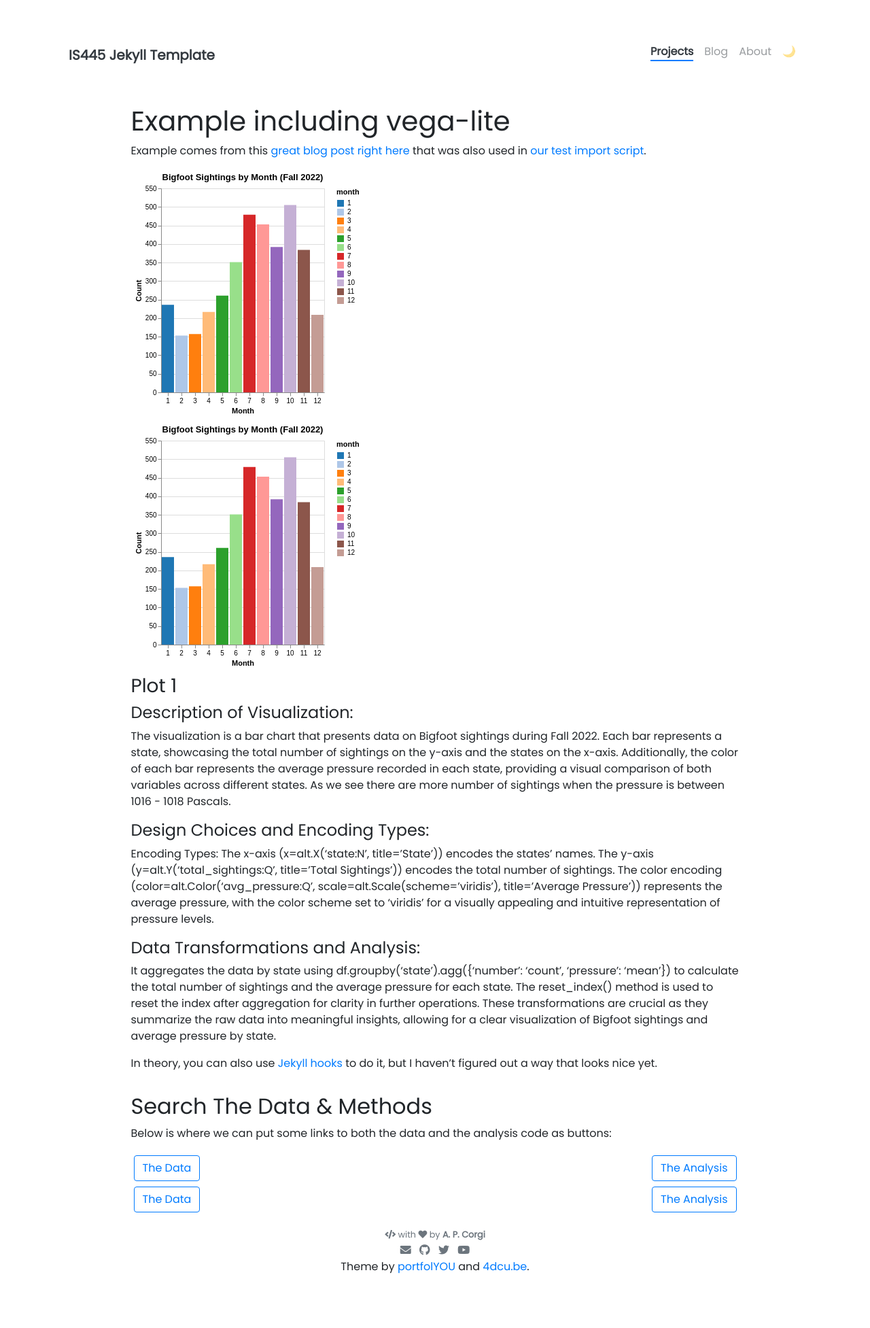
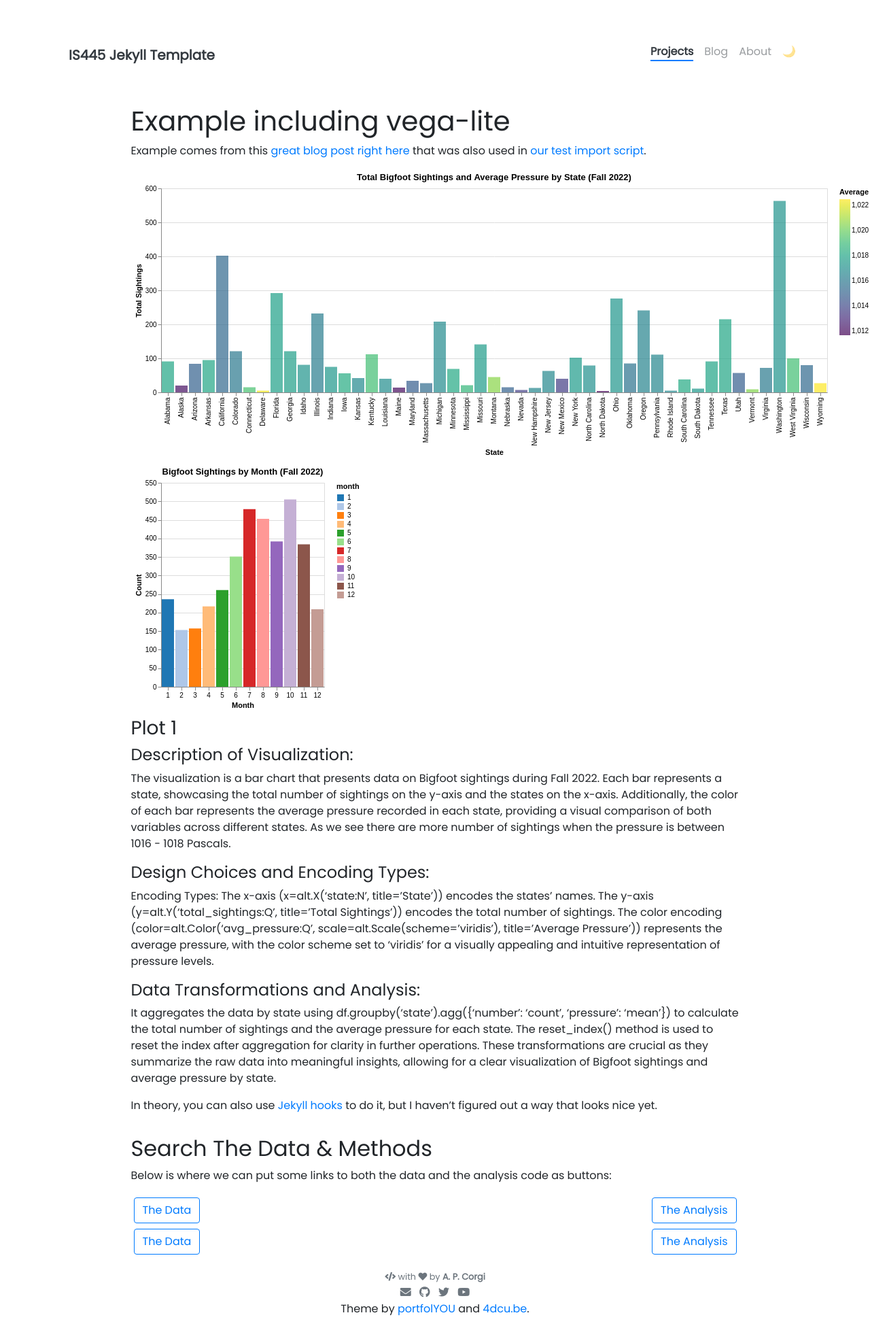
Before and after one commit to Yashbhavsar9087/IS-445-HW5, a Jekyll site: the page built from _projects/hw8.md, in a window 1280 px wide. Shown: the whole page at 68% size. Built offline with Jekyll 4.4.1, drawn with Linux system fonts in a browser that asks for light colours; nearby versions of some CDN libraries; before the commit the page ends 1891 px from its top, so only the background shows below that.

Commit message:
Update hw8.md

```diff
--- a/_projects/hw8.md
+++ b/_projects/hw8.md
@@ -16,10 +16,10 @@
 Example comes from this [great blog post right here](https://blog.4dcu.be/programming/2021/05/03/Interactive-Visualizations.html) that was also used in [our test import script](https://github.com/UIUC-iSchool-DataViz/is445_bcubcg_fall2022/blob/main/week01/test_imports_week01.ipynb).
 
 
-<vegachart schema-url="{{ site.baseurl }}/assets/json/plot2.json" style="width: 100%"></vegachart>
+<vegachart schema-url="{{ site.baseurl }}/assets/json/plot1.json" style="width: 100%"></vegachart>
 
 
-<vegachart schema-url="{{ site.baseurl }}/assets/json/Sightings.json" style="width: 100%"></vegachart>
+<vegachart schema-url="{{ site.baseurl }}/assets/json/plot2.json" style="width: 100%"></vegachart>
 
 
 ### Plot 1
```
